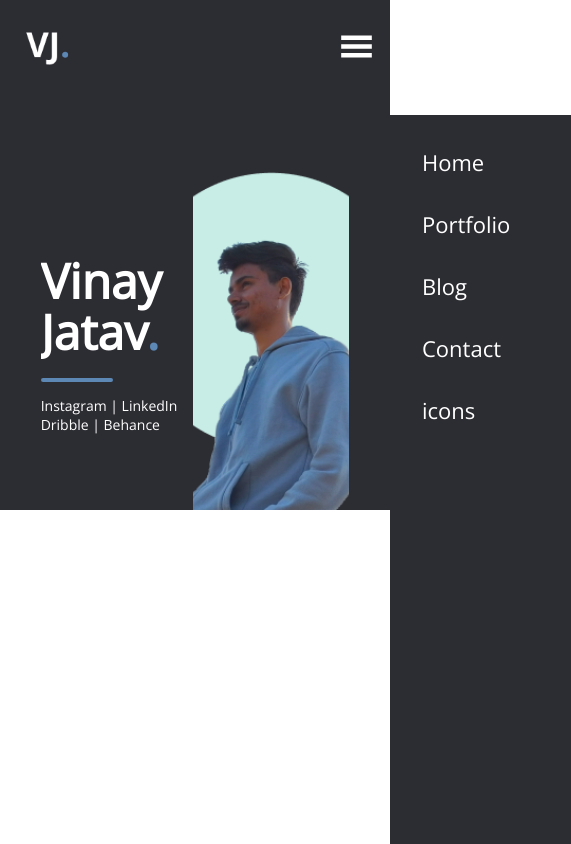
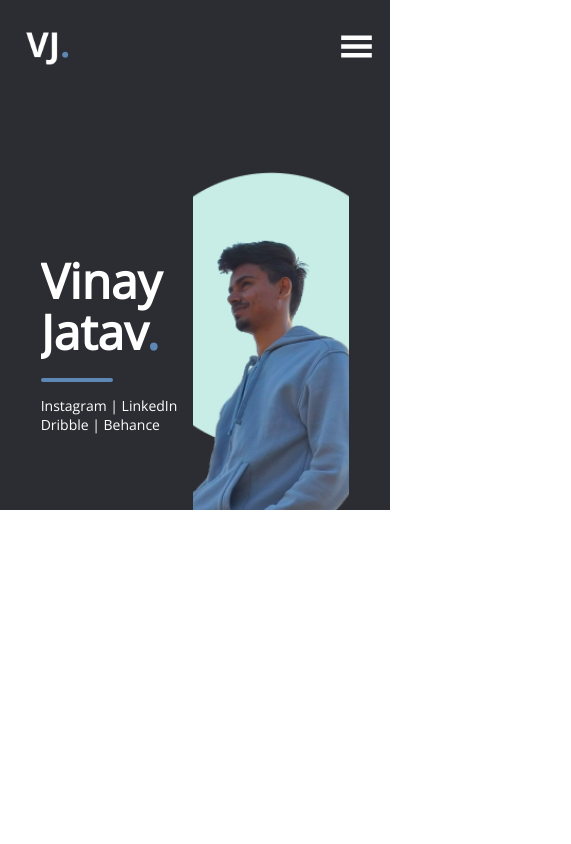
Before and after one commit to VinayJv/portfolio-new, a React (Create React App) app: page / in a window 390 px wide. Shown: the top 844 px of the page, 571 px wide, since content can reach past the window. Built offline with nearby package versions, Linux system fonts and the light colour scheme.

Commit message:
Nav Fixed For Mobiles

```diff
--- a/src/App.css
+++ b/src/App.css
@@ -16,6 +16,9 @@ body{
 .hide-from-mobile{
   display: flex;
 }
+.App{
+  position: relative;
+}
 
 @media only screen and (max-width: 600px) {
   .only-mobile{
@@ -26,5 +29,4 @@ body{
   }
 }
 @media only screen and (min-width: 1400px) {
-
 }
--- a/src/components/NavBar/NavBar.css
+++ b/src/components/NavBar/NavBar.css
@@ -3,6 +3,7 @@
     list-style: none;
 }
 nav {
+    position: relative;
     display: flex;
     background-color: #2c2c33;
 }
@@ -20,26 +21,26 @@ ul > div {
     gap: 1rem;
     color: white;
 }
-.mobile-nav-hide, .mobile-nav-show {
+.mobile-nav{
+    position: absolute;
+    top: 100%;
+    height: 100svh;
     display: flex;
     flex-direction: column;
     gap: 2rem;
-    width: 30svw;
-    height: 100svh;
-    position: absolute;
-    top: 115px;
     padding: 2rem;
     font-size: 22px;
-    color: white;
     background-color: #2c2c33;
-    transition: left 250ms ease-in-out;
+    transition: all 200ms ease-in-out;
 }
 .mobile-nav-hide{
-    left: 100%;
+   left: 100%;
 }
-.mobile-nav-show {
-    left: 60%;
+.mobile-nav-show{
+    left: 65%;
 }
+
+
 
 @media only screen and (max-width: 600px) {
     nav > ul {
--- a/src/components/NavBar/NavBar.js
+++ b/src/components/NavBar/NavBar.js
@@ -27,7 +27,7 @@ export function NavBar() {
                 {showNav ? <AiOutlineClose size={35} color="white" style={{ cursor: "pointer" }} onClick={handleNav}/> : <GiHamburgerMenu size={35} color="white" style={{ cursor: "pointer" }} className="only-mobile" onClick={handleNav} />
                 }
             </ul>
-            <div className={showNav ? "mobile-nav-show" : "mobile-nav-hide"}>
+            <div className={`only-mobile mobile-nav ${showNav ? "mobile-nav-show" : "mobile-nav-hide"}`}>
                 <li>Home</li>
                 <li>Portfolio</li>
                 <li>Blog</li>
```
